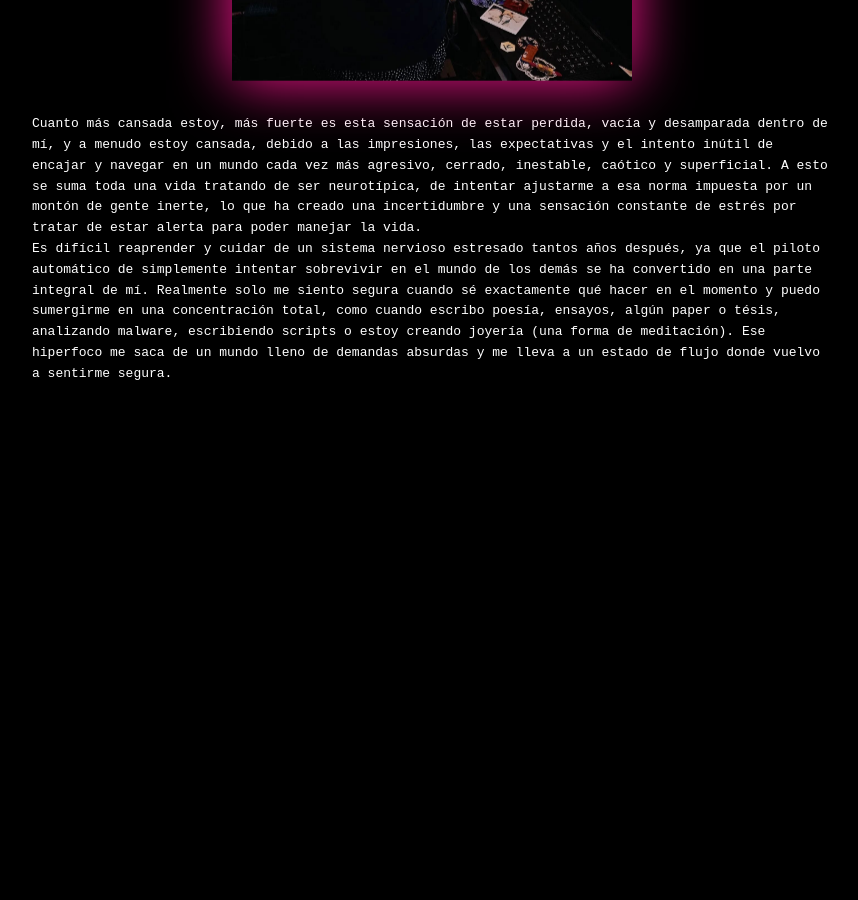
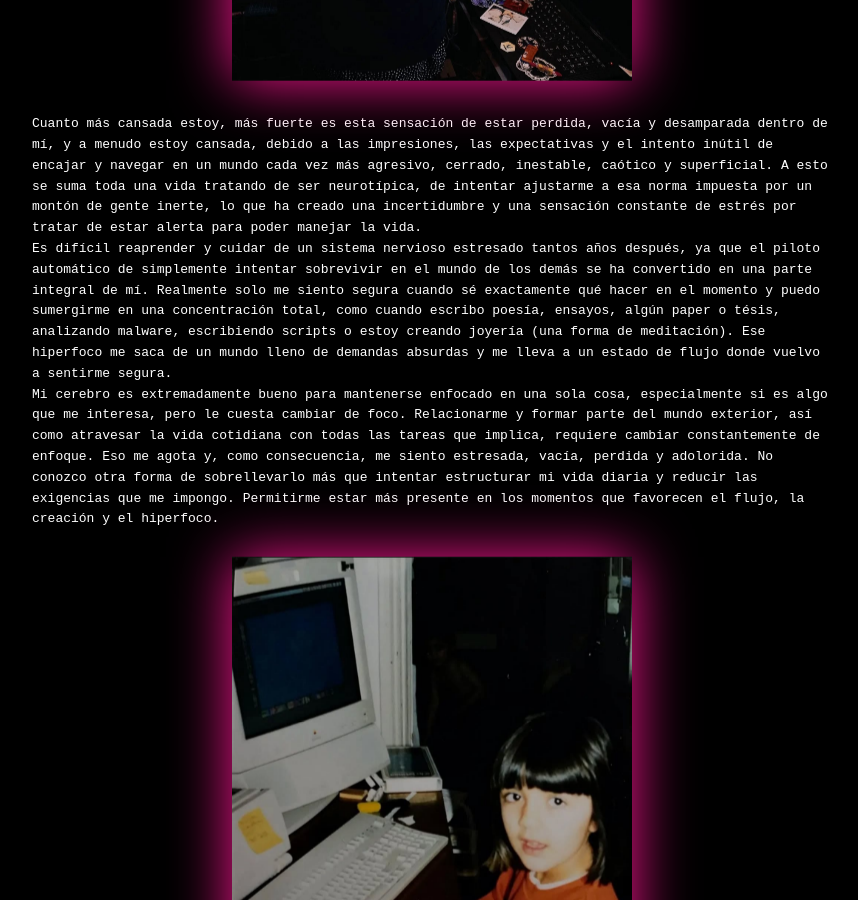
Before and after one commit to medusahra/medusahra.github.io, a Jekyll site: the page built from _posts/2025-11-13-neurodivergente.md, in a window 1280 px wide and 900 px high, scrolled down 2003 px. Shown: the whole window, without its empty margins (208-1066 px from the left). Built offline with Jekyll 4.4.1, drawn with Linux system fonts in a browser that asks for light colours; before the commit the page ends 2408 px from its top, so only the background shows below that.

Commit message:
Update 2025-11-13-neurodivergente.md

```diff
--- a/_posts/2025-11-13-neurodivergente.md
+++ b/_posts/2025-11-13-neurodivergente.md
@@ -35,3 +35,6 @@ de intentar ajustarme a esa norma impuesta por un montón de gente inerte, lo qu
 Es difícil reaprender y cuidar de un sistema nervioso estresado tantos años después, ya que el piloto automático de simplemente intentar sobrevivir en el mundo de los demás se ha convertido
 en una parte integral de mí. Realmente solo me siento segura cuando sé exactamente qué hacer en el momento y puedo sumergirme en una concentración total, como cuando escribo poesía, ensayos,
 algún paper o tésis, analizando malware, escribiendo scripts o estoy creando joyería (una forma de meditación). Ese hiperfoco me saca de un mundo lleno de demandas absurdas y me lleva a un estado de flujo donde vuelvo a sentirme segura.
+
+Mi cerebro es extremadamente bueno para mantenerse enfocado en una sola cosa, especialmente si es algo que me interesa, pero le cuesta cambiar de foco. Relacionarme y formar parte del mundo exterior, así como atravesar la vida cotidiana con todas las tareas que implica, requiere cambiar constantemente de enfoque. Eso me agota y, como consecuencia, me siento estresada, vacía, perdida y adolorida. No conozco otra forma de sobrellevarlo más que intentar estructurar mi vida diaria y reducir las exigencias que me impongo. Permitirme estar más presente en los momentos que favorecen el flujo, la creación y el hiperfoco.
+<img src="/assets/gigi2.jpg" alt="estudio1995" style="max-width: 90%; width: 400px; display: block; margin: 30px auto; filter: drop-shadow(0 0 30px #ff1493);">
```
